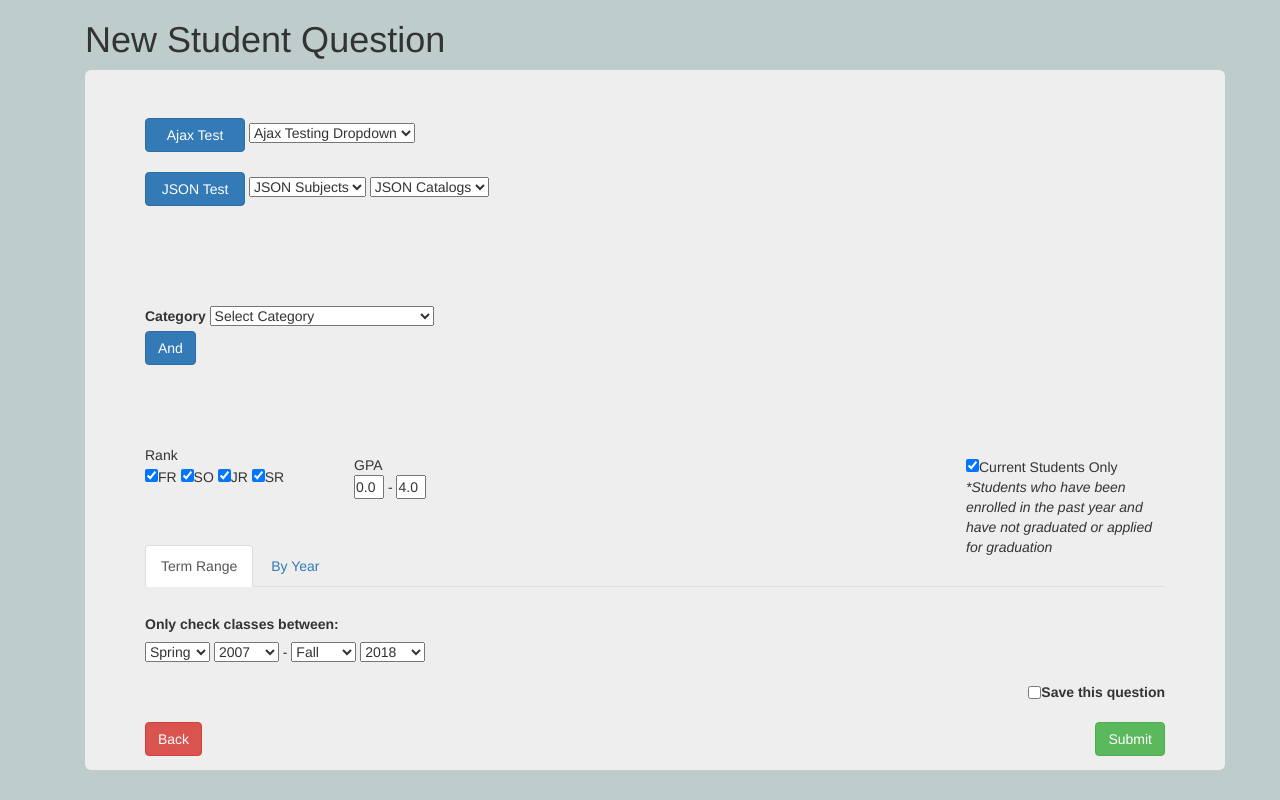
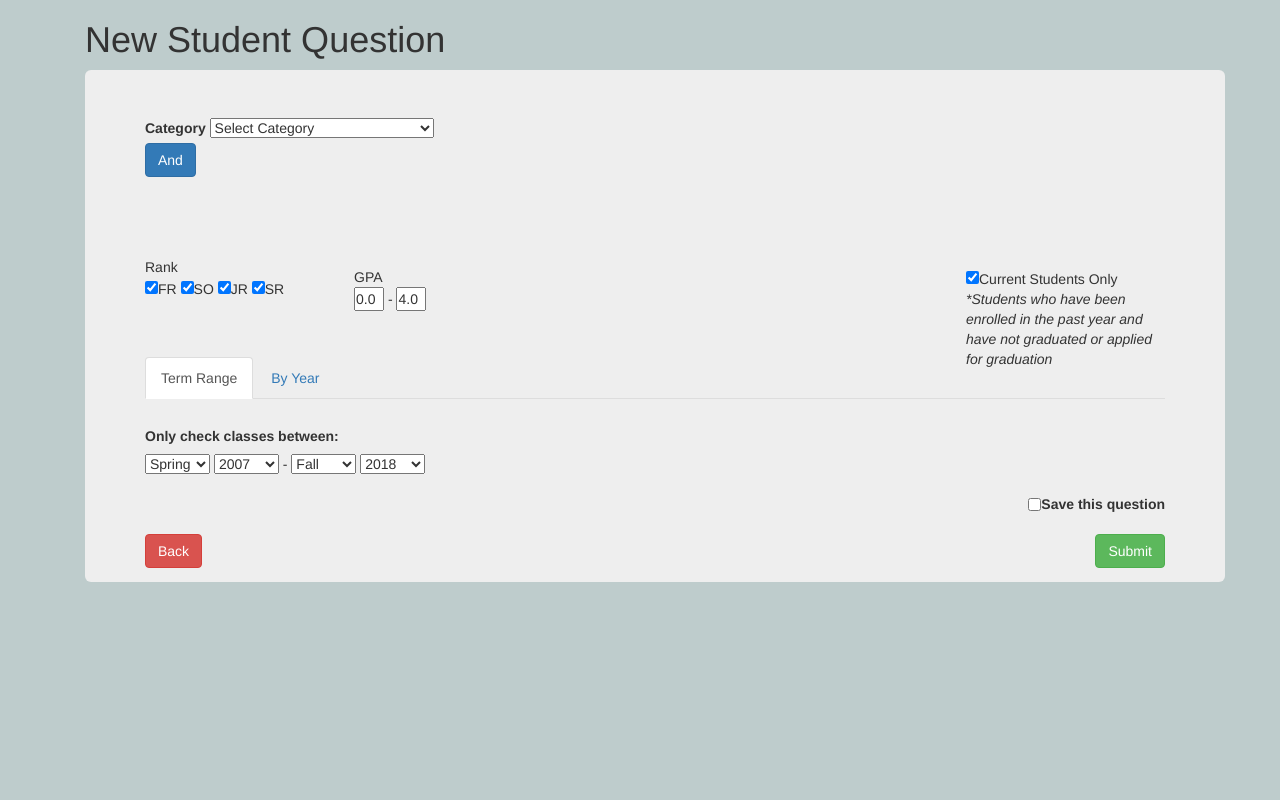
Before and after one commit to jmeterko/CIS-411-Scheduling, a PHP site: page /MainApplicationStudentQuestion.php in a window 1280 px wide. Run offline with PHP 8.4, Linux system fonts and the light colour scheme; data that the repository does not hold is empty; some libraries are stand-ins or nearby versions.

Commit message:
All dynamic divs load courses + catalog information correctly
Click And/Or as many times as you want, all of the dropdowns will have the correct data

```diff
--- a/js/Javascript.js
+++ b/js/Javascript.js
@@ -61,9 +61,9 @@ function howManyChildren(){
 }
 
 function makeDivVisibleOr(){
-    loadDoc("../model/getCoursesUsingAjax.php", loadCoursesUsingAjax);  //AJAX call
+    //loadDoc("../model/getCoursesUsingAjax.php", loadCoursesUsingAjax);  //AJAX call
     //getSubjectsAndCatalogsForDropdown();
-    loadDoc("../model/getCoursesUsingJSON.php", getSubjectsUsingJSON);  //AJAX call, uses JSON
+    //loadDoc("../model/getCoursesUsingJSON.php", getSubjectsUsingJSON);  //AJAX call, uses JSON
     var attachDiv=document.getElementById('attach'+and);
     //or=attachDiv.children.length+1;
     var dynamicDiv=document.createElement("div");
@@ -85,12 +85,12 @@ function makeDivVisibleOr(){
             $('#dropdown' + and + ' option:selected').text() == "Not Taking" || $('#dropdown' + and + ' option:selected').text() == "Not Completed" ||
             $('#dropdown' + and + ' option:selected').text() == "Not Taking/Not Completed" ||
             $('#dropdown' + and + ' option:selected').text() == "Not Scheduled For") { +
-            $(dynamicDiv).html("&nbsp;&nbsp;<button type='button' class='glyphicon glyphicon-remove' onclick='removeOrDiv()'></button>&nbsp;<select class='dropdownWidth' id='Subject" + and  + or +"'><option value=''" +
+            $(dynamicDiv).html("&nbsp;&nbsp;<button type='button' class='glyphicon glyphicon-remove' onclick='removeOrDiv()'></button>&nbsp;<select onfocus='loadSubjects(this.id)'  onchange='loadCatalogs(this.id, `Catalog` + this.id.replace( /[^0-9]/g, `` ))' class='dropdownWidth' id='Subject" + and  + or +"'><option value=''" +
                 "selected disabled hidden>Subject</option><option value='CIS'>CIS</option><option value='DA'>DA</option></select>&nbsp;<select class='dropdownboxWidthSmall' id='Catalog" + and  + or +"'>" +
                 "<option value=''\ selected disabled hidden>Course #:</option></select>&nbsp<button type='button' class='btn btn-danger' onclick='orButtonPressed()'>Or</button>&nbsp;&nbsp;");
         }
         else if ($('#dropdown' + and + ' option:selected').text() == "Completed" || $('#dropdown' + and + ' option:selected').text() == "Taking/Completed") {
-            $(dynamicDiv).html("&nbsp;&nbsp;<button type='button' class='glyphicon glyphicon-remove' onclick='removeOrDiv()'></button>&nbsp;<select class='dropdownWidth' id='Subject" + and  + or +"'><option value=''"+
+            $(dynamicDiv).html("&nbsp;&nbsp;<button type='button' class='glyphicon glyphicon-remove' onclick='removeOrDiv()'></button>&nbsp;<select onfocus='loadSubjects(this.id)'  onchange='loadCatalogs(this.id, `Catalog` + this.id.replace( /[^0-9]/g, `` ))' class='dropdownWidth' id='Subject" + and  + or +"' ><option value=''"+
                 "selected disabled hidden>Subject</option><option value='CIS'>CIS</option><option value='DA'>DA</option></select>&nbsp;<select class='dropdownboxWidthSmall' id='Catalog" + and  + or +"'>" +
                 "<option value=''\ selected disabled hidden>Course #:</option></select>&nbsp;<select style='20%;' id='MinGrade" + and  + or +"''>\" +\n" +
                 "                \"<option value=''\\ selected disabled hidden>Min. Grade</option><option value='Passed'>Passed</option><option value='A'>A</option>" +
@@ -118,12 +118,12 @@ function makeDivVisibleOr(){
             $('#dropdown' + and + ' option:selected').text() == "Not Taking" || $('#dropdown' + and + ' option:selected').text() == "Not Completed" ||
             $('#dropdown' + and + ' option:selected').text() == "Not Taking/Not Completed" ||
             $('#dropdown' + and + ' option:selected').text() == "Not Scheduled For") { +
-            $(dynamicDiv).html("&nbsp;&nbsp;<button type='button' class='glyphicon glyphicon-remove' onclick='removeOrDiv()'></button>&nbsp;<select class='dropdownWidth' id='Subject" + and  + or +"'><option value=''" +
+            $(dynamicDiv).html("&nbsp;&nbsp;<button type='button' class='glyphicon glyphicon-remove' onclick='removeOrDiv()'></button>&nbsp;<select onfocus='loadSubjects(this.id)'  onchange='loadCatalogs(this.id, `Catalog` + this.id.replace( /[^0-9]/g, `` ))' class='dropdownWidth' id='Subject" + and  + or +"'><option value=''" +
                 "selected disabled hidden>Subject</option><option value='CIS'>CIS</option><option value='DA'>DA</option></select>&nbsp;<select class='dropdownboxWidthSmall' id='Catalog" + and  + or +"'>" +
                 "<option value=''\ selected disabled hidden>Course #:</option></select>&nbsp<button type='button' class='btn btn-danger' onclick='orButtonPressed()'>Or</button>&nbsp;&nbsp;");
         }
         else if ($('#dropdown' + and + ' option:selected').text() == "Completed" || $('#dropdown' + and + ' option:selected').text() == "Taking/Completed") {
-            $(dynamicDiv).html("&nbsp;&nbsp;<button type='button' class='glyphicon glyphicon-remove' onclick='removeOrDiv()'></button>&nbsp;<select class='dropdownWidth' id='Subject" + and  + or +"'><option value=''"+
+            $(dynamicDiv).html("&nbsp;&nbsp;<button type='button' class='glyphicon glyphicon-remove' onclick='removeOrDiv()'></button>&nbsp;<select onfocus='loadSubjects(this.id)'  onchange='loadCatalogs(this.id, `Catalog` + this.id.replace( /[^0-9]/g, `` ))' class='dropdownWidth' id='Subject" + and  + or +"'><option value=''"+
                 "selected disabled hidden>Subject</option><option value='CIS'>CIS</option><option value='DA'>DA</option></select>&nbsp;<select class='dropdownboxWidthSmall' id='Catalog" + and  + or +"'>" +
                 "<option value=''\ selected disabled hidden>Course #:</option></select>&nbsp;<select style='20%;' id='MinGrade" + and  + or +"''>\" +\n" +
                 "                \"<option value=''\\ selected disabled hidden>Min. Grade</option><option value='Passed'>Passed</option><option value='A'>A</option>" +
@@ -266,7 +266,7 @@ function loadCatalogs(pSubjectDropdownID, pCatalogDropdownID){
 
 //loads a particular dropdown with all of our subjects
 function loadSubjects(pSubjectDropdownID){
-    document.getElementById(pSubjectDropdownID).innerHTML = "<option value='Select a Subject...'>" + "Select a Subject..." + "</option>";
+    document.getElementById(pSubjectDropdownID).innerHTML = "<option value='Subject'>" + "Subject" + "</option>";
     for (subjectFound in jsObjectHoldingAllOfOurSubjects){
         document.getElementById(pSubjectDropdownID).innerHTML += "<option value='" + subjectFound + "'>" + subjectFound + "</option>";
     }
--- a/view/MainApplicationStudentQuestion.php
+++ b/view/MainApplicationStudentQuestion.php
@@ -15,28 +15,6 @@ require '../view/headerInclude.php';
         <h1>New Student Question</h1>
         <div class="jumbotron" style="margin:0px auto">
             <form id="issueInputForm" >
-
-                <!-- Ajax Demonstration---------------------------------------------------------------------------- -->
-                <button type="button" style="width:100px;"class="btn btn-primary" id="ajaxTestingButton" onclick="loadDoc('../model/getCoursesUsingAjax.php', loadCoursesUsingAjax)" >Ajax Test</button>
-                <select id="AjaxTestingSelect" >
-                    <option>Ajax Testing Dropdown</option>
-                </select>
-                <br><br>
-                <!-- JSON Demonstration----------------------------------------------------------------------------- -->
-                <!-- JSON Demonstration---------------------------------------------------------------this.id.replace() returns this id, minus all nonNumeric characters -------------- -->
-                <!-- JSON Demonstration---------------------------------------------------------------allows button and dropdowns to reference each other, because that number is the same -------------- -->
-                <!-- JSON Demonstration---------------------------------------------------------------that number will be the Row and Column or And+Or later -------------- -->
-                <button type="button" style="width:100px;" class="btn btn-primary" id="JSONTestingButton3434" onclick=" loadSubjects('JSONTestingSelect' + this.id.replace( /[^0-9]/g, '' ));" >JSON Test</button>
-                <select id="JSONTestingSelect3434"  onload="loadSubjects(this.id)" onchange="loadCatalogs(this.id, 'CatalogDropdown' + this.id.replace( /[^0-9]/g, '' ))">
-                    <option>JSON Subjects</option>
-                </select>
-
-                <select id="CatalogDropdown3434">
-                    <option>JSON Catalogs</option>
-                </select>
-                <br><br><br><br><br><br>
-                <!-- ----------------------------------------------------------------------------------------------- -->
-
                 <div class="form-group" style="margin:0px auto" id="divAnd0">
                     <label>Category</label>
                     <select class="form-control, dropdownboxWidth" id="dropdown0" onchange="dropdownFreshlyChanged()">
--- a/view/headerInclude.php
+++ b/view/headerInclude.php
@@ -31,4 +31,3 @@
 /*    include '../view/navbar.php';   //php for including navbar, previously js
     */?>
 </div>-->
-</html>
```
